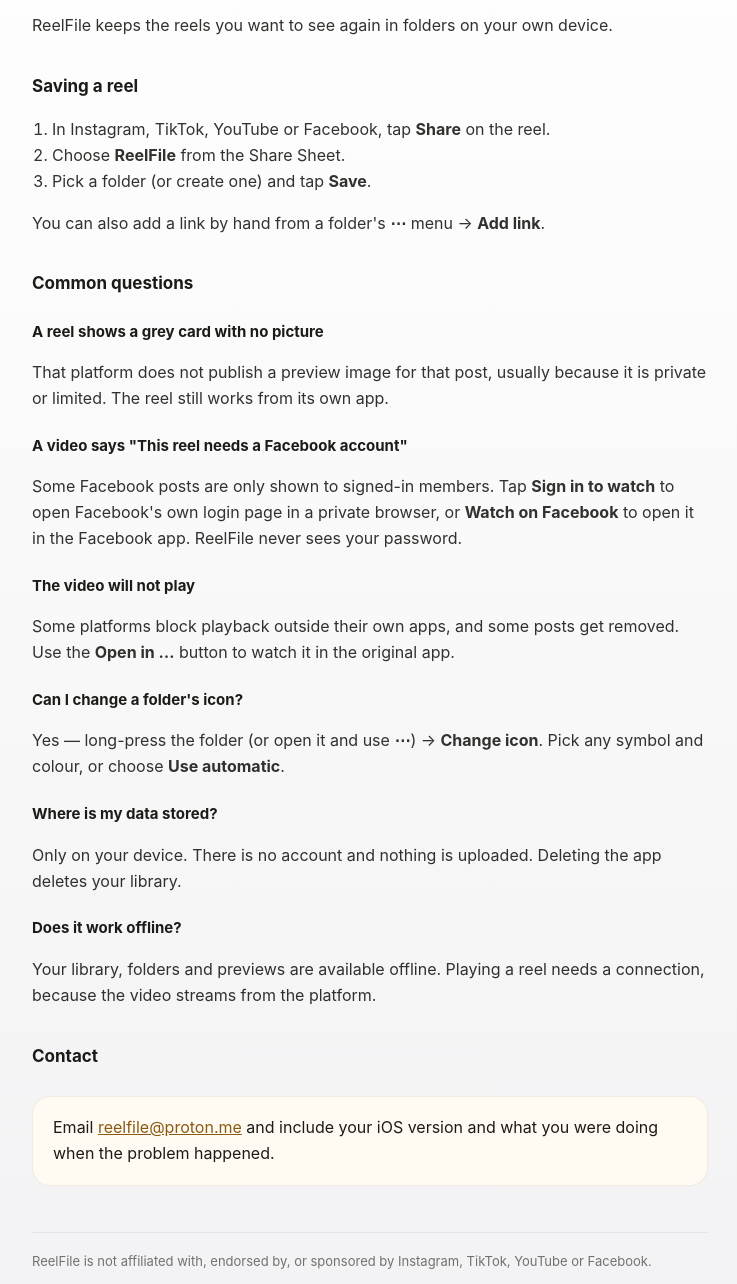
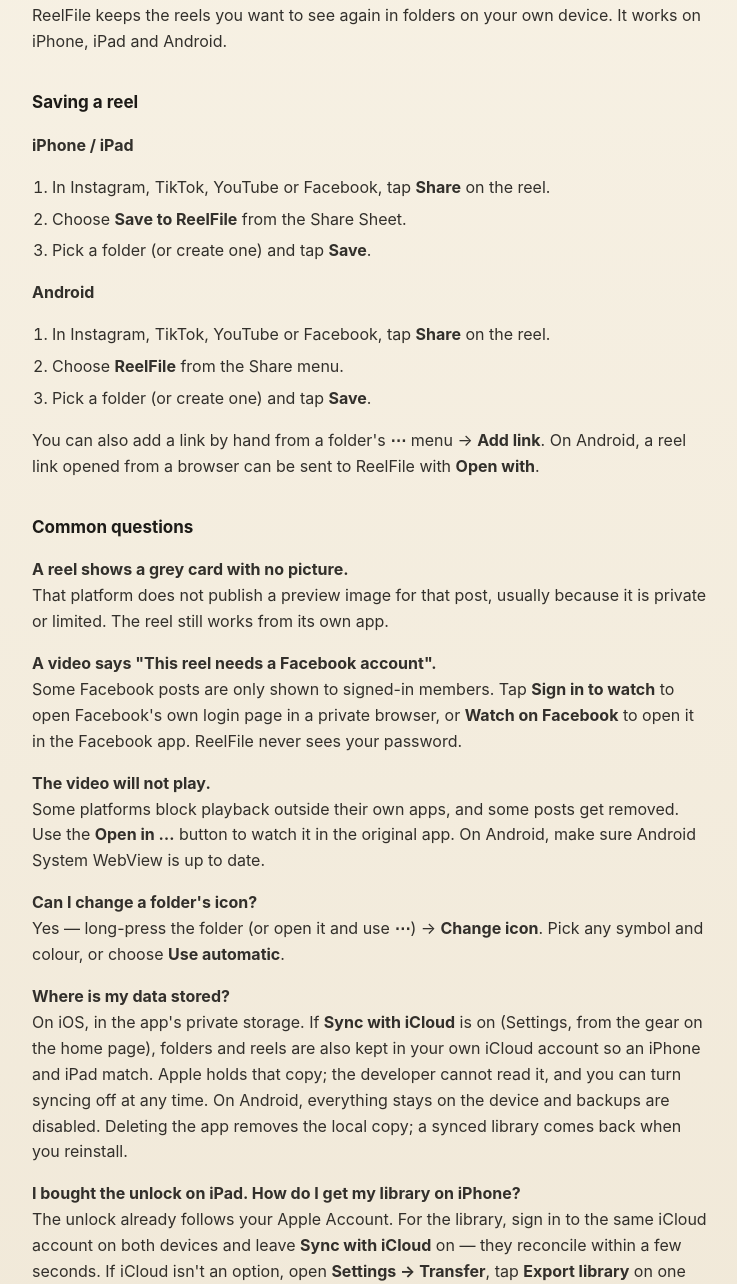
Before and after one commit to statisounds/reelfile-site, a plain HTML site: page support.html in a window 1280 px wide. Shown: the part 158-1442 px from the top of the page, without its empty margins (270-1007 px from the left). Drawn offline with Linux system fonts and the light colour scheme.

Commit message:
Privacy policy and support for iCloud sync (1.2)

```diff
--- a/support.html
+++ b/support.html
@@ -5,17 +5,17 @@
 <meta name="viewport" content="width=device-width, initial-scale=1">
 <title>ReelFile — Support</title>
 <style>
-  :root { --card:#FFFBF3; --ink:#1D1B17; --muted:#1D1B1799; --line:#1D1B1712; }
+  :root { --paper:#F2EBDC; --card:#FFFBF3; --ink:#1D1B17; --muted:#1D1B1799; --line:#1D1B1712; }
   * { box-sizing:border-box; }
-  body { margin:0; background:linear-gradient(#FFFFFF,#F2F2F4); color:var(--ink);
+  body { margin:0; background:linear-gradient(#F7F1E4,#EDE4D2); color:var(--ink);
          font:16px/1.62 -apple-system,BlinkMacSystemFont,"Segoe UI",Helvetica,Arial,sans-serif; }
   main { max-width:720px; margin:0 auto; padding:56px 22px 80px; }
   .eyebrow { font-size:11px; letter-spacing:2px; text-transform:uppercase; color:var(--muted); }
-  h1 { font-family:"New York",ui-serif,Georgia,serif; font-weight:400; font-size:38px; letter-spacing:-.5px; margin:10px 0 26px; }
+  h1 { font-family:"New York",ui-serif,Georgia,serif; font-weight:400; font-size:38px; letter-spacing:-.5px; margin:10px 0 6px; }
   h2 { font-size:17px; margin:34px 0 8px; }
-  h3 { font-size:15px; margin:22px 0 4px; }
   p, li { color:#1D1B17e6; }
-  ol, ul { padding-left:20px; }
+  ul, ol { padding-left:20px; }
+  li { margin:6px 0; }
   .card { background:var(--card); border:1px solid var(--line); border-radius:18px; padding:18px 20px; margin:26px 0; }
   a { color:#8A5A12; }
   footer { margin-top:46px; padding-top:18px; border-top:1px solid var(--line); color:var(--muted); font-size:13px; }
@@ -26,44 +26,59 @@
   <div class="eyebrow">ReelFile</div>
   <h1>Support</h1>
 
-  <p>ReelFile keeps the reels you want to see again in folders on your own device.</p>
+  <p>ReelFile keeps the reels you want to see again in folders on your own device. It works on iPhone, iPad and Android.</p>
 
   <h2>Saving a reel</h2>
+  <p><strong>iPhone / iPad</strong></p>
   <ol>
     <li>In Instagram, TikTok, YouTube or Facebook, tap <strong>Share</strong> on the reel.</li>
-    <li>Choose <strong>ReelFile</strong> from the Share Sheet.</li>
+    <li>Choose <strong>Save to ReelFile</strong> from the Share Sheet.</li>
     <li>Pick a folder (or create one) and tap <strong>Save</strong>.</li>
   </ol>
-  <p>You can also add a link by hand from a folder's <strong>⋯</strong> menu → <strong>Add link</strong>.</p>
+  <p><strong>Android</strong></p>
+  <ol>
+    <li>In Instagram, TikTok, YouTube or Facebook, tap <strong>Share</strong> on the reel.</li>
+    <li>Choose <strong>ReelFile</strong> from the Share menu.</li>
+    <li>Pick a folder (or create one) and tap <strong>Save</strong>.</li>
+  </ol>
+  <p>You can also add a link by hand from a folder's <strong>⋯</strong> menu → <strong>Add link</strong>. On Android, a reel link opened from a browser can be sent to ReelFile with <strong>Open with</strong>.</p>
 
   <h2>Common questions</h2>
 
-  <h3>A reel shows a grey card with no picture</h3>
-  <p>That platform does not publish a preview image for that post, usually because it is private or limited. The reel still works from its own app.</p>
+  <p><strong>A reel shows a grey card with no picture.</strong><br>
+  That platform does not publish a preview image for that post, usually because it is private or limited. The reel still works from its own app.</p>
 
-  <h3>A video says "This reel needs a Facebook account"</h3>
-  <p>Some Facebook posts are only shown to signed-in members. Tap <strong>Sign in to watch</strong> to open Facebook's own login page in a private browser, or <strong>Watch on Facebook</strong> to open it in the Facebook app. ReelFile never sees your password.</p>
+  <p><strong>A video says "This reel needs a Facebook account".</strong><br>
+  Some Facebook posts are only shown to signed-in members. Tap <strong>Sign in to watch</strong> to open Facebook's own login page in a private browser, or <strong>Watch on Facebook</strong> to open it in the Facebook app. ReelFile never sees your password.</p>
 
-  <h3>The video will not play</h3>
-  <p>Some platforms block playback outside their own apps, and some posts get removed. Use the <strong>Open in …</strong> button to watch it in the original app.</p>
+  <p><strong>The video will not play.</strong><br>
+  Some platforms block playback outside their own apps, and some posts get removed. Use the <strong>Open in …</strong> button to watch it in the original app. On Android, make sure Android System WebView is up to date.</p>
 
-  <h3>Can I change a folder's icon?</h3>
-  <p>Yes — long-press the folder (or open it and use <strong>⋯</strong>) → <strong>Change icon</strong>. Pick any symbol and colour, or choose <strong>Use automatic</strong>.</p>
+  <p><strong>Can I change a folder's icon?</strong><br>
+  Yes — long-press the folder (or open it and use <strong>⋯</strong>) → <strong>Change icon</strong>. Pick any symbol and colour, or choose <strong>Use automatic</strong>.</p>
 
-  <h3>Where is my data stored?</h3>
-  <p>Only on your device. There is no account and nothing is uploaded. Deleting the app deletes your library.</p>
+  <p><strong>Where is my data stored?</strong><br>
+  On iOS, in the app's private storage. If <strong>Sync with iCloud</strong> is on (Settings, from the gear on the home page), folders and reels are also kept in your own iCloud account so an iPhone and iPad match. Apple holds that copy; the developer cannot read it, and you can turn syncing off at any time. On Android, everything stays on the device and backups are disabled. Deleting the app removes the local copy; a synced library comes back when you reinstall.</p>
 
-  <h3>Does it work offline?</h3>
-  <p>Your library, folders and previews are available offline. Playing a reel needs a connection, because the video streams from the platform.</p>
+  <p><strong>I bought the unlock on iPad. How do I get my library on iPhone?</strong><br>
+  The unlock already follows your Apple Account. For the library, sign in to the same iCloud account on both devices and leave <strong>Sync with iCloud</strong> on — they reconcile within a few seconds. If iCloud isn't an option, open <strong>Settings → Transfer</strong>, tap <strong>Export library</strong> on one device, send the <code>.reelfile</code> file to the other (AirDrop or Files), and choose <strong>Import library</strong>. Importing merges, so nothing already on the device is replaced.</p>
+
+  <p><strong>I already had different folders on my iPhone and iPad before the update. What happens?</strong><br>
+  They merge. The first time each device opens the updated app, it adds what the other one has; nothing is replaced or deleted. Two details worth knowing: if both devices have a folder with the same name, they stay separate (two "Music" tiles) because ReelFile cannot know they were meant to be one — rename one, or move its reels across and delete the spare. Likewise, a reel you saved on both devices appears once per device it was saved on. A free library can also end up past the 10-reel/2-folder free plan; everything already saved is kept, and the limit only applies to new saves.</p>
+
+  <p><strong>Can I move just one folder to another device?</strong><br>
+  Yes. Long-press the folder — or open it and use <strong>⋯</strong> — then choose <strong>Transfer folder</strong>. ReelFile saves that folder, everything nested inside it, and their reels as a <code>.reelfile</code> you can AirDrop or keep in Files. Sending a folder is part of the Unlimited unlock; the whole-library <strong>Settings → Transfer</strong> remains free, so moving your data never depends on buying anything.</p>
+
+  <p><strong>Does it work offline?</strong><br>
+  Your library, folders and previews are available offline. Playing a reel needs a connection, because the video streams from the platform.</p>
+
+  <p><strong>The app icon has a coloured ring on my home screen.</strong><br>
+  That ring is drawn by your launcher, not by ReelFile. Launchers normalise app icons with their own frame or plate; it is not part of the app's icon. ReelFile's icon itself has no ring (you can see it on the Android App info screen). Changing the launcher's icon style/frames or using a different launcher will change it.</p>
 
   <h2>Contact</h2>
-  <div class="card">
-    Email <a href="mailto:reelfile@proton.me">reelfile@proton.me</a> and include your iOS version and what you were doing when the problem happened.
-  </div>
+  <p>Email <strong>reelfile@proton.me</strong> and include your device model, your iOS or Android version, the ReelFile version, and what you were doing when the problem happened.</p>
 
-  <footer>
-    ReelFile is not affiliated with, endorsed by, or sponsored by Instagram, TikTok, YouTube or Facebook.
-  </footer>
+  <footer>ReelFile is not affiliated with, endorsed by, or sponsored by Instagram, TikTok, YouTube or Facebook.</footer>
 </main>
 </body>
 </html>
```
Also changed, not shown: privacy.html (+17 -9 lines).
